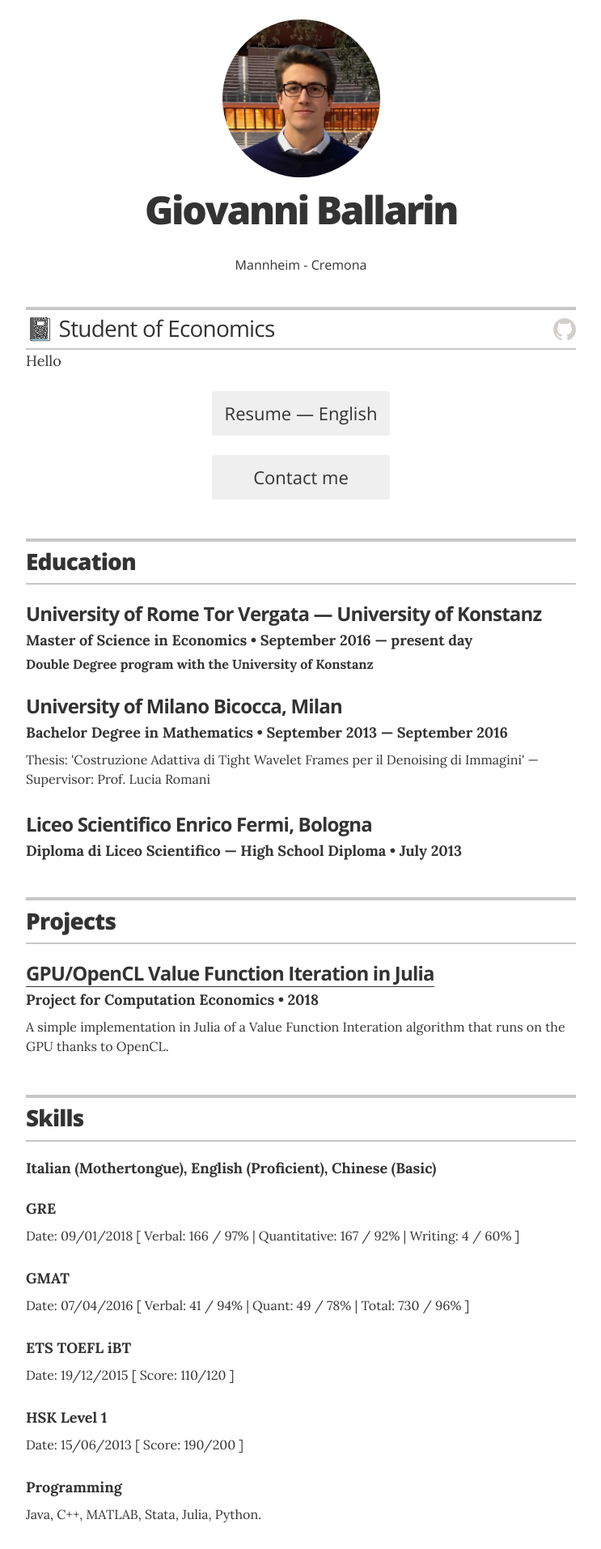
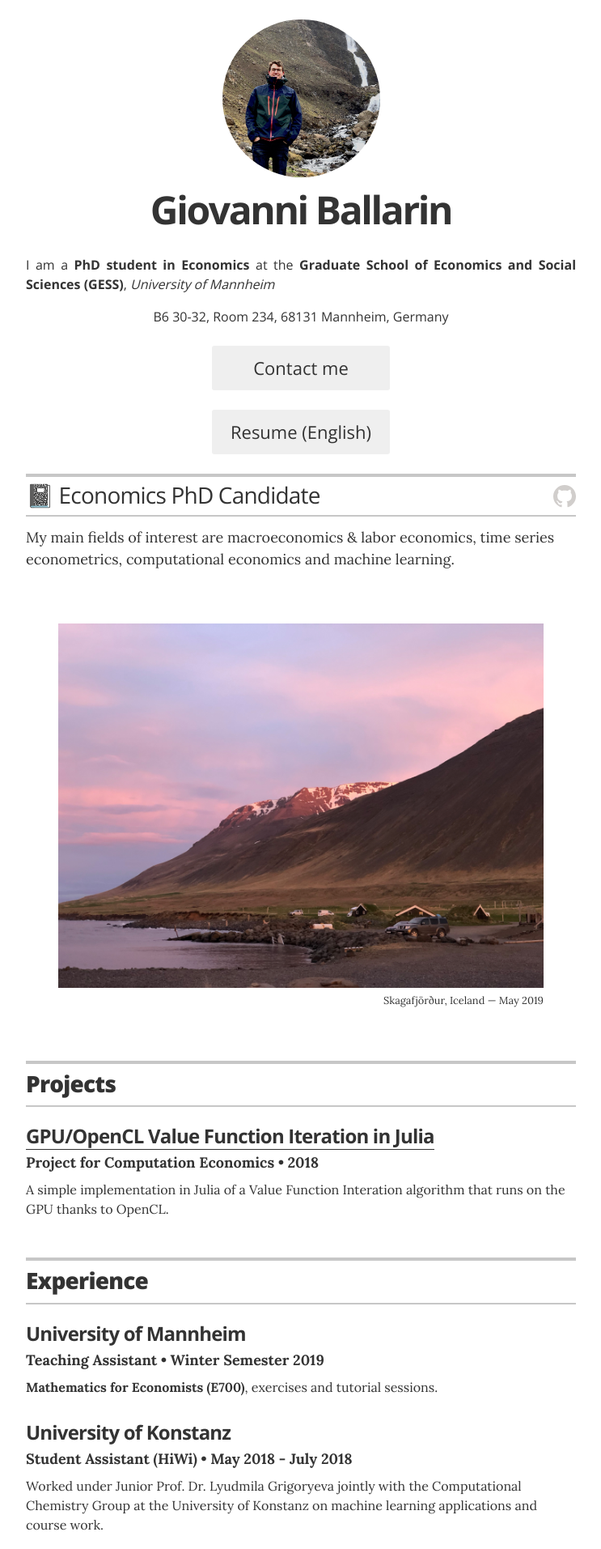
Before and after one commit to giob1994/giob1994.github.io, a Jekyll site: the page built from index.html, in a window 1280 px wide. Shown: the top 1913 px of the page at 81% size, without its empty margins (268-1011 px from the left). Built offline with Jekyll 4.4.1, drawn with Linux system fonts in a browser that asks for light colours; some of the changed text lies outside the part shown.

Commit message:
update (2nd attempt)

```diff
--- a/_config.yml
+++ b/_config.yml
@@ -1,6 +1,6 @@
 # Site settings
 title: "Giovanni Ballarin"
-description: "Online resume for Giovanni Ballarin"
+description: "Giovanni Ballarin"
 
 # Build settings
 markdown: kramdown
@@ -11,12 +11,18 @@ sass:
 # Resume settings
 resume_avatar:                  "true"
 resume_name:                    "Giovanni Ballarin"
-resume_title:                   "📓 Student of Economics"
+resume_title:                   "📓 Economics PhD Candidate"
 resume_contact_email:           "giovanni.ballarin[at]gess.uni-mannheim.de"
 resume_contact_telephone:       ""
 resume_contact_address:         "B6 30-32, Room 234, Mannheim 68131, Germany"
-resume_header_contact_info:     "Mannheim - Cremona"
-resume_header_intro:            "Hello"
+resume_header_contact_info:     "I am a <b>PhD student in Economics</b> at the
+                                    <b>Graduate School of Economics and Social Sciences (GESS)</b>,
+                                    <i>University of Mannheim</i>"
+resume_header_contact_add:      "B6 30-32, Room 234, 68131 Mannheim, Germany"
+resume_header_intro:            "My main fields of interest are macroeconomics &amp; labor economics,
+                                    time series econometrics, computational economics and machine learning."
+banner_image_caption :          "Skagafj&ouml;r&eth;ur, Iceland &mdash; May 2019"
+
 
 # use "yes" to display the email contact button,
 # "no" to display an "I'm not looking for work" message,
@@ -30,7 +36,7 @@ resume_filename:                "cv_giovanni_ballarin.pdf"
 
 # Decide which sections to use
 # comment out to hide
-# resume_section_experience:      true
+resume_section_experience:      true
 resume_section_education:       true
 resume_section_projects:        true
 resume_section_skills:          true
--- a/_data/education.yml
+++ b/_data/education.yml
@@ -1,15 +1,15 @@
 # Degree
+
+- degree: PhD in Economics
+  uni: University of Mannheim, CDSE
+  year: September 2018 &mdash; present day
 
 - degree: Master of Science in Economics
   uni: University of Rome Tor Vergata &mdash; University of Konstanz
-  year: September 2016 &mdash; present day
+  year: September 2016 &mdash; August 2018
   awards: Double Degree program with the University of Konstanz
 
 - degree: Bachelor Degree in Mathematics
   uni: University of Milano Bicocca, Milan
   year: September 2013 &mdash; September 2016
   summary: "Thesis: 'Costruzione Adattiva di Tight Wavelet Frames per il Denoising di Immagini' &mdash; Supervisor: Prof. Lucia Romani"
-
-- degree: Diploma di Liceo Scientifico &mdash; High School Diploma
-  uni: Liceo Scientifico Enrico Fermi, Bologna
-  year: July 2013
--- a/_data/experience.yml
+++ b/_data/experience.yml
@@ -1,19 +1,13 @@
 # Jobs
-# Springfield Nuclear Power Plant
-- company: Springfield Nuclear Power Plant
-  position: Safety Inspector
-  duration: Nov, 1980 &mdash; Present
-  summary: Write about your core competencies in one or two sentences describing your position. If you held the position for a long time, it could be a longer section, including a couple bullet points	<ul class="resume-item-list"><li>Ate lots of donuts</li><li>Fell asleep rarely</li><li>Left promptly at end of day (sometimes earlier)</li></ul>
 
-# Windmill Crank Operator
-- company: Sir Putt-A-Lot's Merrie Olde Fun Centre
-  position: Safety Inspector
-  duration:  Jun, 1978 &mdash; Sept, 1979
-  summary: If your stint was shorter, feel free to be brief and just call out the most meaningful points of your role. Be concise, and be meaninful. The person reading just needs enough to want to talk to you more about your experience.
+- company: University of Mannheim
+  position: Teaching Assistant
+  duration: Winter Semester 2019
+  summary:  <b>Mathematics for Economists (E700)</b>, exercises and tutorial sessions.
 
-
-# Front Desk Attendant
-- company: Simpson Lazer Tag
-  position: Front Desk Attendant
-  duration:   Jun, 1975  &mdash; May, 1978
-  summary: Boy, when Marge first told me she was going to the Police Academy, I thought it would be fun and exciting, you know, like the movie... Spaceballs. But instead, it's been painful and disturbing, like the movie Police Academy.
+- company: University of Konstanz
+  position: Student Assistant (HiWi)
+  duration:  May 2018 - July 2018
+  summary: Worked under Junior Prof. Dr. Lyudmila Grigoryeva jointly with the Computational
+    Chemistry Group at the University of Konstanz on machine learning applications and
+    course work.
--- a/_data/skills.yml
+++ b/_data/skills.yml
@@ -1,25 +1,8 @@
 # Skills
 
 # Languages
-- skill: Italian (Mothertongue), English (Proficient), Chinese (Basic)
-
-- skill: GRE
-  description: "Date: 09/01/2018 [ Verbal: 166 / 97% | Quantitative: 167 / 92% | Writing: 4 / 60% ]"
-
-- skill: GMAT
-  description: "Date: 07/04/2016 [ Verbal: 41 / 94% | Quant: 49 / 78% | Total: 730 / 96% ]"
-
-- skill: ETS TOEFL iBT
-  description: "Date: 19/12/2015 [ Score: 110/120 ]"
-
-- skill: HSK Level 1
-  description: "Date: 15/06/2013 [ Score: 190/200 ]"
+- skill: Language
+  description: Italian (Mothertongue), English (Proficient), German (A1 Level)
 
 - skill: Programming
-  description: Java, C++, MATLAB, Stata, Julia, Python.
-
-- skill: Computer Software
-  description: "Microsoft Office (World, Excel, PowerPoint, Outlook), LATEX."
-
-- skill: Web
-  description: HTML, CSS, Javascript (Basic).
+  description:
--- a/_layouts/resume.html
+++ b/_layouts/resume.html
@@ -22,8 +22,34 @@
         <!-- Contact buttons don't work in print, configure in the _config.yml file, remove "print-only" to display always. -->
         <div class="header-contact-info">
           <p>{{ site.resume_header_contact_info }}</p>
-          </br>
         </div>
+
+        <div class="header-contact-add">
+          <p>{{ site.resume_header_contact_add }}</p>
+        </div>
+
+        {% if site.resume_looking_for_work == 'yes' %}
+        <a href="mailto:{{ site.resume_contact_email }}"
+        class="contact-button no-print" itemprop="email">Contact me</a>
+        {% elsif site.resume_looking_for_work == 'no' %}
+        <a class="contact-button not-looking no-print">I'm not looking for work right now.</a>
+        {% else %}
+        {% endif %}
+
+        {% if site.blog == 'yes' %}
+        <a href="{{ site.blog_link }}" download
+        class="contact-button no-print">My Blog</a>
+        {% elsif site.blog == 'no' %}
+        {% else %}
+        {% endif %}
+
+        {% if site.resume_downloadable == 'yes' %}
+        <a href="{{ site.resume_filename }}" download
+        class="contact-button no-print">Resume (English)</a>
+        {% elsif site.resume_downloadable == 'no' %}
+        <a class="contact-button not-looking no-print">No CV available</a>
+        {% else %}
+        {% endif %}
 
         <div class="title-bar no-print">
 
@@ -38,30 +64,37 @@
           {{ site.resume_header_intro }}
         </div>
 
-        {% if site.blog == 'yes' %}
-        <a href="{{ site.blog_link }}" download
-        class="contact-button no-print">My Blog</a>
-        {% elsif site.blog == 'no' %}
-        {% else %}
-        {% endif %}
+        <!-- Adding personalized image banner -->
+        <figure class="banner-image">
+            <img src="images/skagafjordur.jpg" alt="Mountain lit by sunset, Iceland">
+            <figcaption>
+                {{ site.banner_image_caption }}
+            </figcaption>
+        </figure>
 
-         {% if site.resume_downloadable == 'yes' %}
-        <a href="{{ site.resume_filename }}" download
-        class="contact-button no-print">Resume &mdash; English</a>
-        {% elsif site.resume_downloadable == 'no' %}
-        <a class="contact-button not-looking no-print">No CV available</a>
-        {% else %}
-        {% endif %}
-
-        {% if site.resume_looking_for_work == 'yes' %}
-        <a href="mailto:{{ site.resume_contact_email }}"
-        class="contact-button no-print" itemprop="email">Contact me</a>
-        {% elsif site.resume_looking_for_work == 'no' %}
-        <a class="contact-button not-looking no-print">I'm not looking for work right now.</a>
-        {% else %}
-        {% endif %}
+        </br>
 
       </header>
+
+      {% if site.resume_section_projects %}
+      <!-- begin Projects -->
+      <section class="content-section">
+        <header class="section-header">
+          <h2>Projects</h2>
+        </header>
+
+        {% for project in site.data.projects %}
+        <div class="resume-item" itemscope itemtype="http://schema.org/CreativeWork">
+          <meta itemprop="creator" content="{{ site.resume_name }}" itemtype="http://schema.org/Person" />
+          <h3 class="resume-item-title" itemprop="name">{% if project.url %}<a href="{{ project.url }}" itemprop="url">{{ project.project }}</a>{% else %}{{ project.project }}{% endif %}</h3>
+          <h4 class="resume-item-details" itemprop="description">{{ project.role }}  &bull; {{ project.duration }}</h4>
+          <p class="resume-item-copy">{{ project.description }}</p>
+        </div>
+        {% endfor %}
+
+      </section>
+      <!-- end Projects -->
+      {% endif %}
 
       {% if site.resume_section_experience %}
       <!-- begin Experience -->
@@ -101,27 +134,6 @@
         {% endfor %}
       </section>
       <!-- end Education -->
-      {% endif %}
-
-
-      {% if site.resume_section_projects %}
-      <!-- begin Projects -->
-      <section class="content-section">
-        <header class="section-header">
-          <h2>Projects</h2>
-        </header>
-
-        {% for project in site.data.projects %}
-        <div class="resume-item" itemscope itemtype="http://schema.org/CreativeWork">
-          <meta itemprop="creator" content="{{ site.resume_name }}" itemtype="http://schema.org/Person" />
-          <h3 class="resume-item-title" itemprop="name">{% if project.url %}<a href="{{ project.url }}" itemprop="url">{{ project.project }}</a>{% else %}{{ project.project }}{% endif %}</h3>
-          <h4 class="resume-item-details" itemprop="description">{{ project.role }}  &bull; {{ project.duration }}</h4>
-          <p class="resume-item-copy">{{ project.description }}</p>
-        </div>
-        {% endfor %}
-
-      </section>
-      <!-- end Projects -->
       {% endif %}
 
       {% if site.resume_section_skills %}
--- a/_sass/_resume.scss
+++ b/_sass/_resume.scss
@@ -32,7 +32,7 @@
   .header-name {
     @include sans;
     font-size: 3rem;
-    font-weight: 900;
+    font-weight: 700;
     text-align: center;
     letter-spacing: -.15rem;
     line-height: 1;
@@ -41,9 +41,17 @@
 
   .header-contact-info {
     @include sans;
+    text-align: justify;
+  }
+  .header-contact-info p a {
+    color: inherit;
+  }
+
+  .header-contact-add {
+    @include sans;
     text-align: center;
   }
-  .header-contact-info p a {
+  .header-contact-add p a {
     color: inherit;
   }
 
@@ -70,6 +78,18 @@
 
   .executive-summary {
     @include media_larger_than_mobile { font-size: 1.125rem; }
+    margin-top: 0.7em;
+  }
+
+  .banner-image img {
+    position: relative;
+    min-width: 195px;
+    max-width: 100%;
+    margin-top: 50px;
+  }
+  .banner-image figcaption {
+    text-align: right;
+    font-size: 0.8em;
   }
 }
 
```
Also changed, not shown: images/avatar.jpg, images/skagafjordur.jpg (added), 6 other files.
